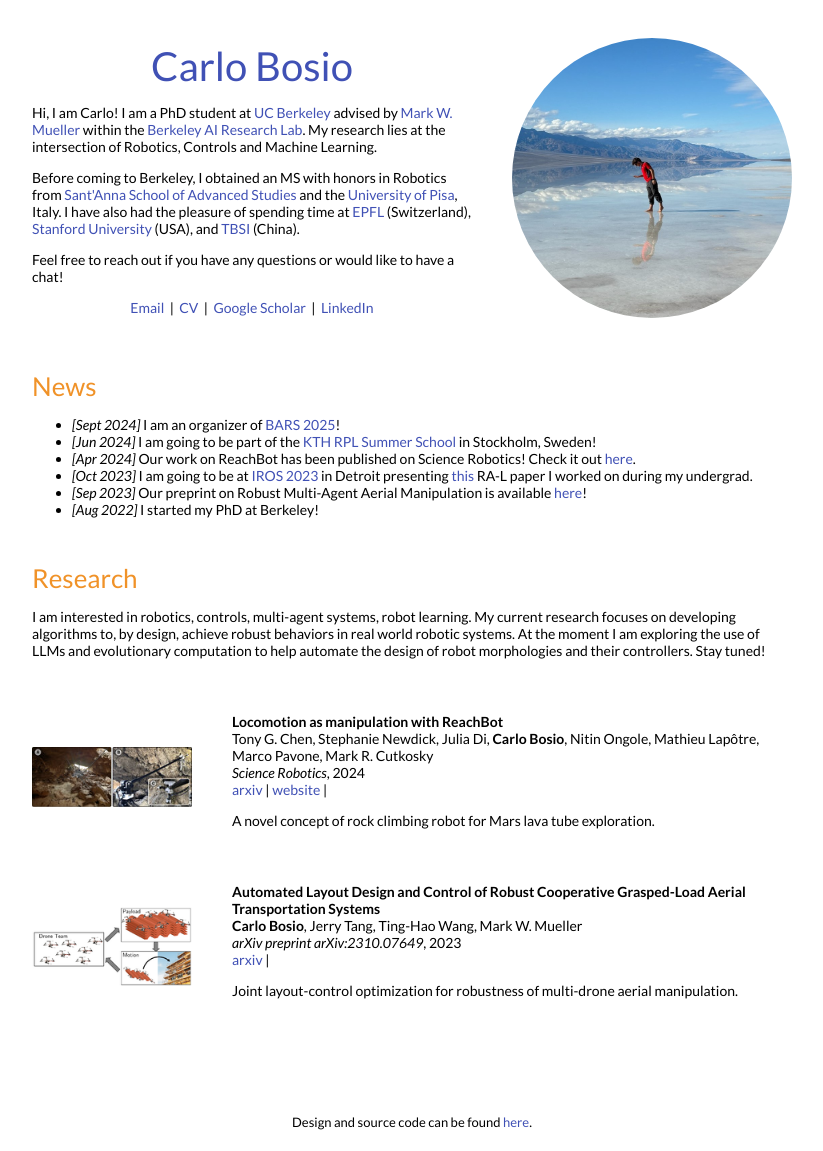
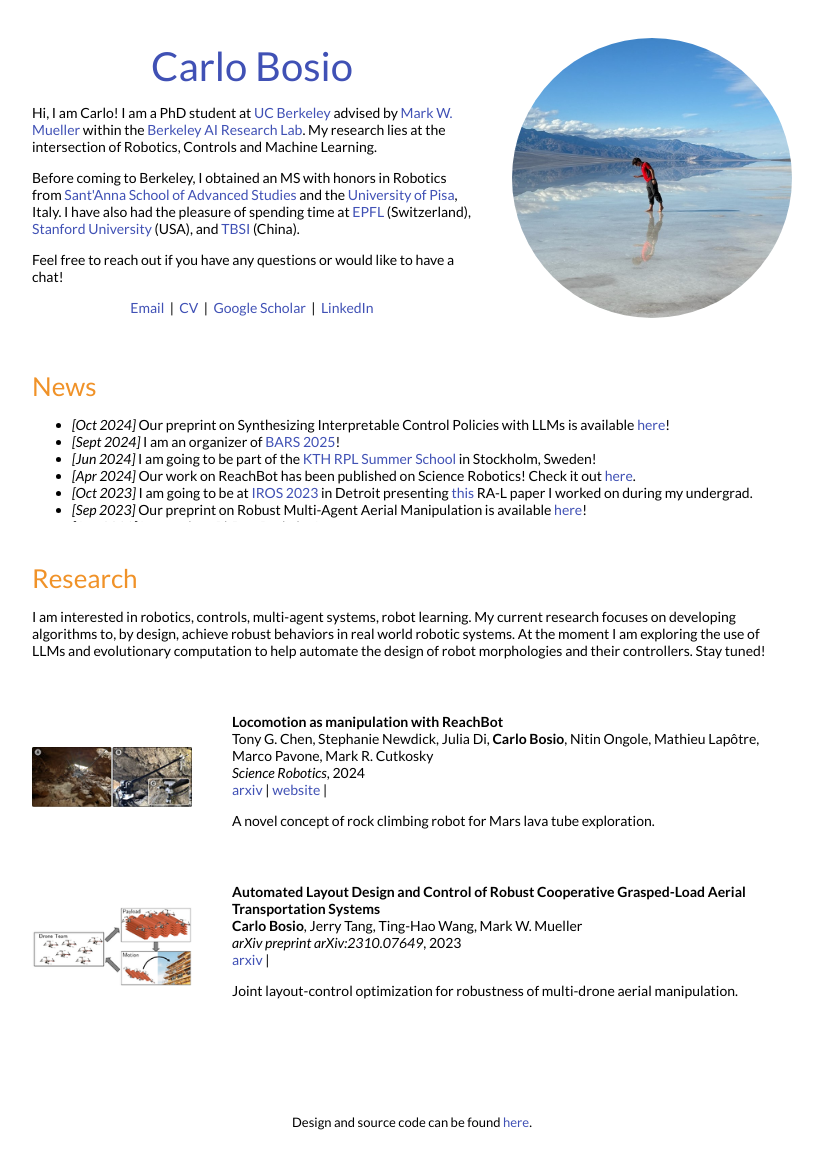
Before and after one commit to carlobosio/carlobosio.github.io, a Jekyll site: the page built from _posts/2024-04-05-reachbot.markdown, in a window 1280 px wide. Shown: the whole page, without its empty margins (228-1051 px from the left). Built offline with Jekyll 4.4.1, drawn with Linux system fonts in a browser that asks for light colours.

Commit message:
news of interpretable control paper

```diff
--- a/_layouts/default.html
+++ b/_layouts/default.html
@@ -63,6 +63,7 @@
               <h2 style="color:#f09228">News</h2>
               <div style="height:120px;padding:0%;width:100%;border:0px;overflow:auto;vertical-align:middle">
                 <ul class = "list">
+                  <li><em>[Oct 2024]</em> Our preprint on Synthesizing Interpretable Control Policies with LLMs is available <a href="https://arxiv.org/abs/2410.05406">here</a>!</li>
                   <li><em>[Sept 2024]</em> I am an organizer of <a href="https://bayarearoboticssymposium.github.io/">BARS 2025</a>!</li>
                   <li><em>[Jun 2024]</em> I am going to be part of the <a href="https://summer-school.rpl.eecs.kth.se/">KTH RPL Summer School</a> in Stockholm, Sweden!</li>
                   <li><em>[Apr 2024]</em> Our work on ReachBot has been published on Science Robotics! Check it out <a href="https://www.science.org/doi/full/10.1126/scirobotics.adi9762">here</a>.</li>
```
